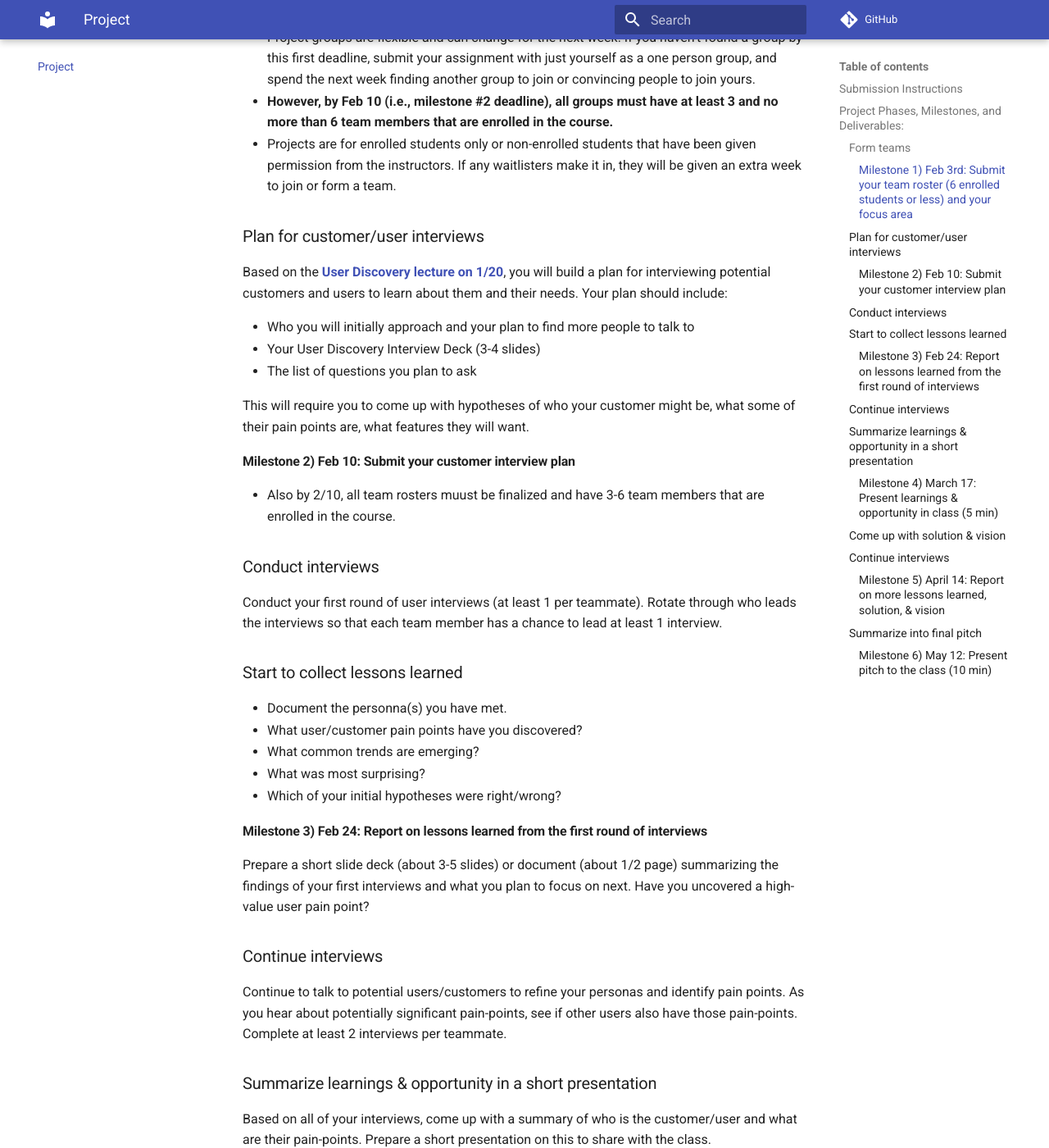
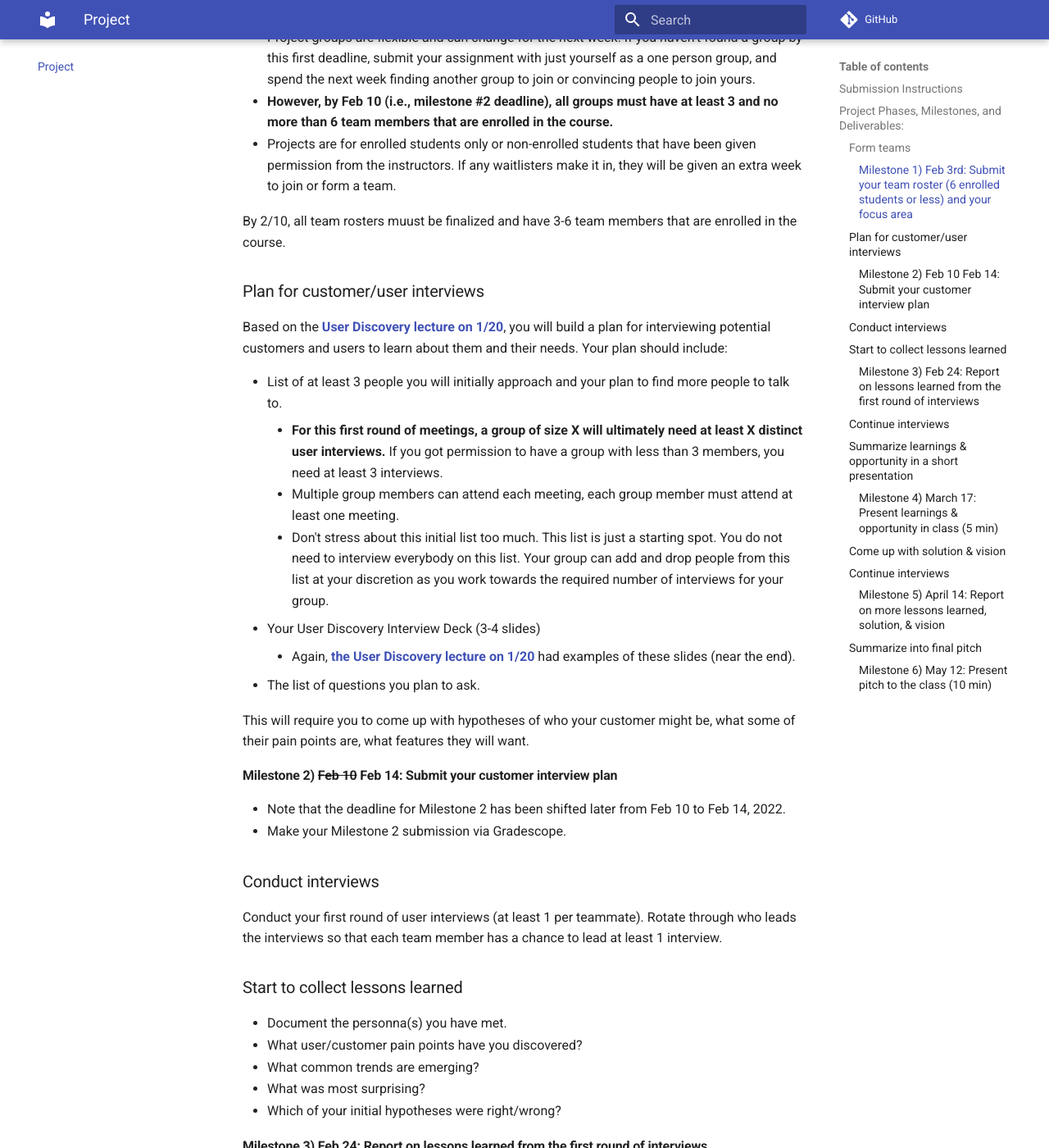
Before and after one commit to research-to-startup/research-to-startup.github.io, an MkDocs documentation site: the page built from docs/project.md, in a window 1280 px wide and 1400 px high, scrolled down 1517 px. Shown: the whole window at 82% size. Built offline with MkDocs 1.6.1 and Material for MkDocs 9.7.7, drawn with Linux system fonts in a browser that asks for light colours; comment, search, counter and statistics services are not loaded; some of the changed text lies outside the part shown.

Commit message:
update project: push milestone 2 deadline and add submission instructions and a bit more detail

```diff
--- a/docs/project.md
+++ b/docs/project.md
@@ -3,13 +3,13 @@
 
 |Summary of project milestone deadlines (see details below)||
 |---|--|
-|**Description**|**Deadline**|
-|[1. Submit *team roster* (max 6 students) and *focus area*](#milestone-1-feb-3rd-submit-your-team-roster-6-enrolled-students-or-less-and-your-focus-area)|2/3 5pm PT|
-|[2. Submit *customer interview plan* (team rosters must be final)](#milestone-2-feb-10-submit-your-customer-interview-plan)|2/10 5pm PT|
-|[3. Report on *lessons learned* from the first round of interviews](#milestone-3-feb-24-report-on-lessons-learned-from-the-first-round-of-interviews)|2/24 5pm PT|
-|[4. Present *learnings and opportunity* in class](#milestone-4-march-17-present-learnings-opportunity-in-class-5-min)|3/17 5pm PT|
-|[5. Report on more *lessons learned, solution, and vision*](#milestone-5-april-14-report-on-more-lessons-learned-solution-vision)|4/14 5pm PT|
-|[6. Submit &amp; present final *pitch* to the class](#milestone-6-may-12-present-pitch-to-the-class-10-min)|5/12 5pm PT|
+|**Description**|**Deadline (PT)**|
+|[1. Submit *team roster* (max 6 students) and *focus area*](#milestone-1-feb-3rd-submit-your-team-roster-6-enrolled-students-or-less-and-your-focus-area)|2/3 5pm|
+|[2. Submit *customer interview plan* (team rosters must be final)](#milestone-2-feb-10-feb-14-submit-your-customer-interview-plan)|<span style="text-decoration: line-through">2/10</span> 2/14 5pm|
+|[3. Report on *lessons learned* from the first round of interviews](#milestone-3-feb-24-report-on-lessons-learned-from-the-first-round-of-interviews)|2/24 5pm|
+|[4. Present *learnings and opportunity* in class](#milestone-4-march-17-present-learnings-opportunity-in-class-5-min)|3/17 5pm|
+|[5. Report on more *lessons learned, solution, and vision*](#milestone-5-april-14-report-on-more-lessons-learned-solution-vision)|4/14 5pm|
+|[6. Submit &amp; present final *pitch* to the class](#milestone-6-may-12-present-pitch-to-the-class-10-min)|5/12 5pm|
 
 ## Submission Instructions
 
@@ -54,21 +54,29 @@ data scientists).
   they will be given an extra week to join or form a team.
 
 
+By 2/10, all team rosters muust be finalized and have 3-6 team members that are
+enrolled in the course.
+
 ### Plan for customer/user interviews
 Based on the [User Discovery lecture on 1/20](https://drive.google.com/file/d/1n70zF6oUF5S-xmafUdIz9SLm5E2YHd20/view?usp=sharing), you will build a plan for
 interviewing potential customers and users to learn about them and their needs.
 Your plan should include:
 
-- Who you will initially approach and your plan to find more people to talk to
+- List of at least 3 people you will initially approach and your plan to find more people to talk to.
+    - **For this first round of meetings, a group of size X will ultimately need at least X distinct user interviews.** If you got permission to have a group with less than 3 members, you need at least 3 interviews.
+    - Multiple group members can attend each meeting, each group member must attend at least one meeting.
+    - Don't stress about this initial list too much. This list is just a starting spot. You do not need to interview everybody on this list. Your group can add and drop people from this list at your discretion as you work towards the required number of interviews for your group.
 - Your User Discovery Interview Deck (3-4 slides)
-- The list of questions you plan to ask
+    - Again, [the User Discovery lecture on 1/20](https://drive.google.com/file/d/1n70zF6oUF5S-xmafUdIz9SLm5E2YHd20/view?usp=sharing) had examples of these slides (near the end).
+- The list of questions you plan to ask.
 
 This will require you to come up with hypotheses of who your customer might be,
 what some of their pain points are, what features they will want.
 
-#### Milestone 2) Feb 10: Submit your customer interview plan
-* Also by 2/10, all team rosters muust be finalized and have 3-6 team
-  members that are enrolled in the course.
+#### Milestone 2) <span style="text-decoration: line-through">Feb 10</span> Feb 14: Submit your customer interview plan
+
+* Note that the deadline for Milestone 2 has been shifted later from Feb 10 to Feb 14, 2022.
+* Make your Milestone 2 submission via Gradescope.
 
 ### Conduct interviews
 
```
